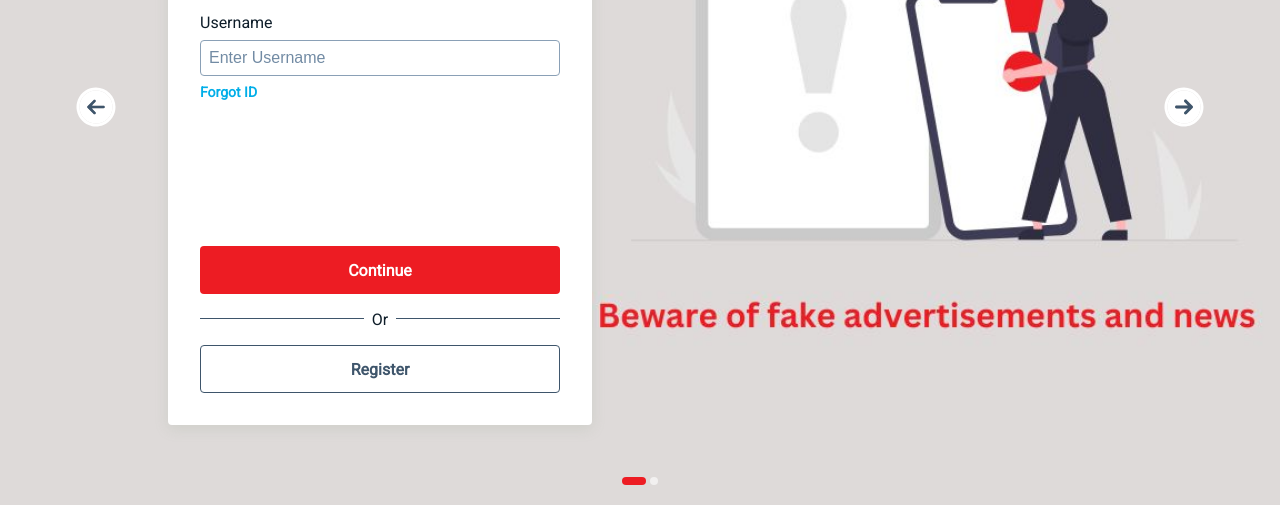
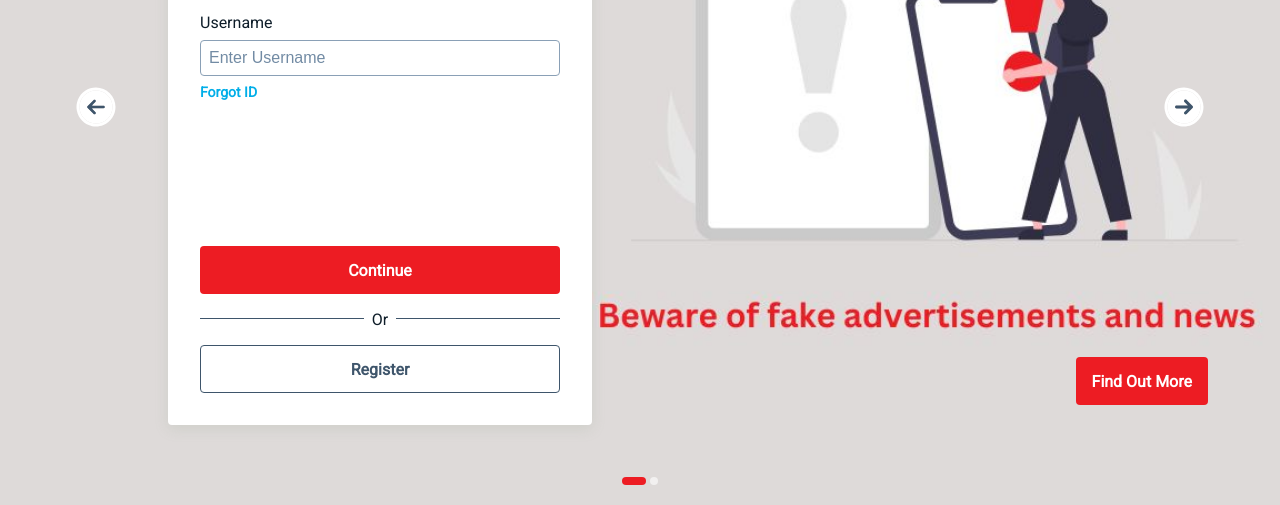
Before and after one commit to elynafock/redesignpbe, a plain HTML site: page index.html in a window 1280 px wide. Shown: the part 295-800 px from the top of the page. Drawn offline with Linux system fonts and the light colour scheme.

Commit message:
readed large button

```diff
--- a/index.html
+++ b/index.html
@@ -218,6 +218,7 @@
           <div class="carousel-item-container">
             <img src="" alt="" />
             <button class="btn btn-primary btn-sm">Find Out More</button>
+            <button class="btn btn-primary btn-lg">Find Out More</button>
           </div>
         </div>
 
```
